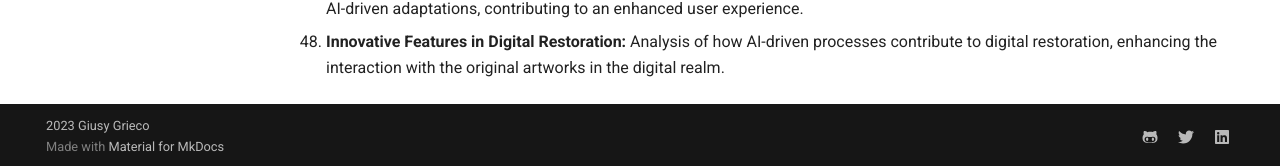
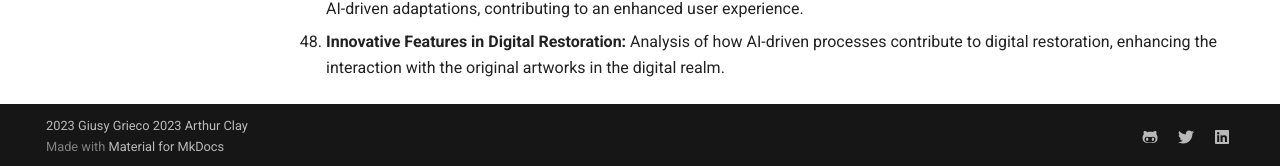
Before and after one commit to OSMDevTest/OSM, an MkDocs documentation site: the page built from docs/Glossary.md, in a window 1280 px wide and 900 px high, scrolled down 1891 px. Shown: the part 731-897 px from the top of the window. Built offline with MkDocs 1.6.1 and Material for MkDocs 9.7.7, drawn with Linux system fonts in a browser that asks for light colours.

Commit message:
Update mkdocs.yml

```diff
--- a/mkdocs.yml
+++ b/mkdocs.yml
@@ -60,3 +60,4 @@ markdown_extensions:
 
 copyright:
   2023 Giusy Grieco
+  2023 Arthur Clay
```
